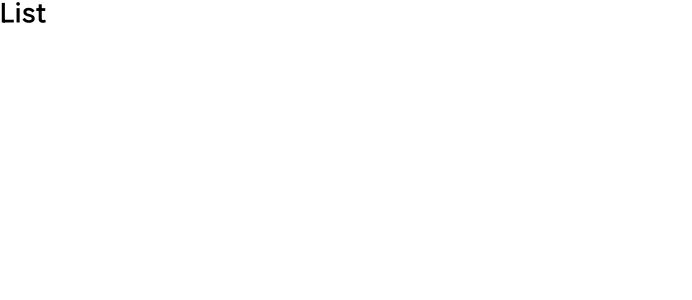
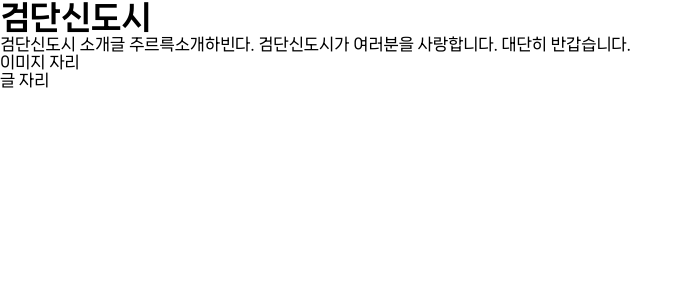
Before and after one commit to cheongyak-com/react-v1, a React (Create React App) app: page /schedule in a window 1280 px wide. Shown: the top 300 px of the page, without its empty margins (0-692 px from the left). Built offline with nearby package versions, Linux system fonts and the light colour scheme.

Commit message:
리스트에 각 컴포넌트 연결

```diff
--- a/src/App.js
+++ b/src/App.js
@@ -1,8 +1,8 @@
 import 'css/style.css';
 import { Route, Routes } from 'react-router-dom';
-import IndexSelect from 'components/main/IndexSelect';
-import ListSchedule from 'components/sub/ListSchedule'
-import ListCompletion from 'components/sub/ListCompletion'
+import IndexSelect from 'components/routers/IndexSelect';
+import ListSchedule from 'components/routers/ListSchedule'
+import ListCompletion from 'components/routers/ListCompletion'
 
 
 function App() {
--- /dev/null
+++ b/src/components/common/Article.js
@@ -0,0 +1,12 @@
+export default function Article() {
+  return (
+    <article>
+      <div className="pic">
+        이미지 자리
+      </div>
+      <div className="txt">
+        글 자리
+      </div>
+    </article>
+  );
+}
--- a/src/components/common/Footer.js
+++ b/src/components/common/Footer.js
@@ -0,0 +1,5 @@
+export default function Footer() {
+  return (
+    <footer></footer>
+  );
+}
--- a/src/components/common/Header.js
+++ b/src/components/common/Header.js
@@ -0,0 +1,5 @@
+export default function Header() {
+  return (
+    <header></header>
+  );
+}
--- /dev/null
+++ b/src/components/common/ListVisual.js
@@ -0,0 +1,8 @@
+export default function ListVisual(props) {
+  return (
+    <figure className={props.name}>
+      <h1>{props.title}</h1>
+      <p>{props.children}</p>
+    </figure>
+  );
+}
--- /dev/null
+++ b/src/components/routers/Layout.js
@@ -0,0 +1,12 @@
+import Header from 'components/common/Header';
+import Footer from 'components/common/Footer';
+
+export default function Layout(props) {
+  return (
+    <>
+      <Header></Header>
+        {props.children}
+      <Footer></Footer>
+    </>
+  );
+}
--- /dev/null
+++ b/src/components/routers/ListSchedule.js
@@ -0,0 +1,15 @@
+import Layout from "./Layout";
+import ListVisual from "components/common/ListVisual";
+import Article from "components/common/Article";
+
+export default function Schedule() {
+  return (
+    <Layout>
+      <ListVisual name="gundam" title="검단신도시">
+        검단신도시 소개글 주르륵소개하빈다. 검단신도시가 여러분을 사랑합니다.
+        대단히 반갑습니다.
+      </ListVisual>
+      <Article></Article>
+    </Layout>
+  );
+}
--- a/src/components/sub/ListSchedule.js
+++ /dev/null
@@ -1,7 +0,0 @@
-export default function Schedule() {
-  return (
-    <div>
-      <h2>List</h2>
-    </div>
-  );
-}
```
Also changed, not shown: src/components/routers/IndexSelect.js (renamed from src/components/main/IndexSelect.js), src/components/routers/ListCompletion.js (renamed from src/components/sub/ListCompletion.js), src/components/sub/Article.js (deleted), src/components/sub/Layout.js (deleted).
